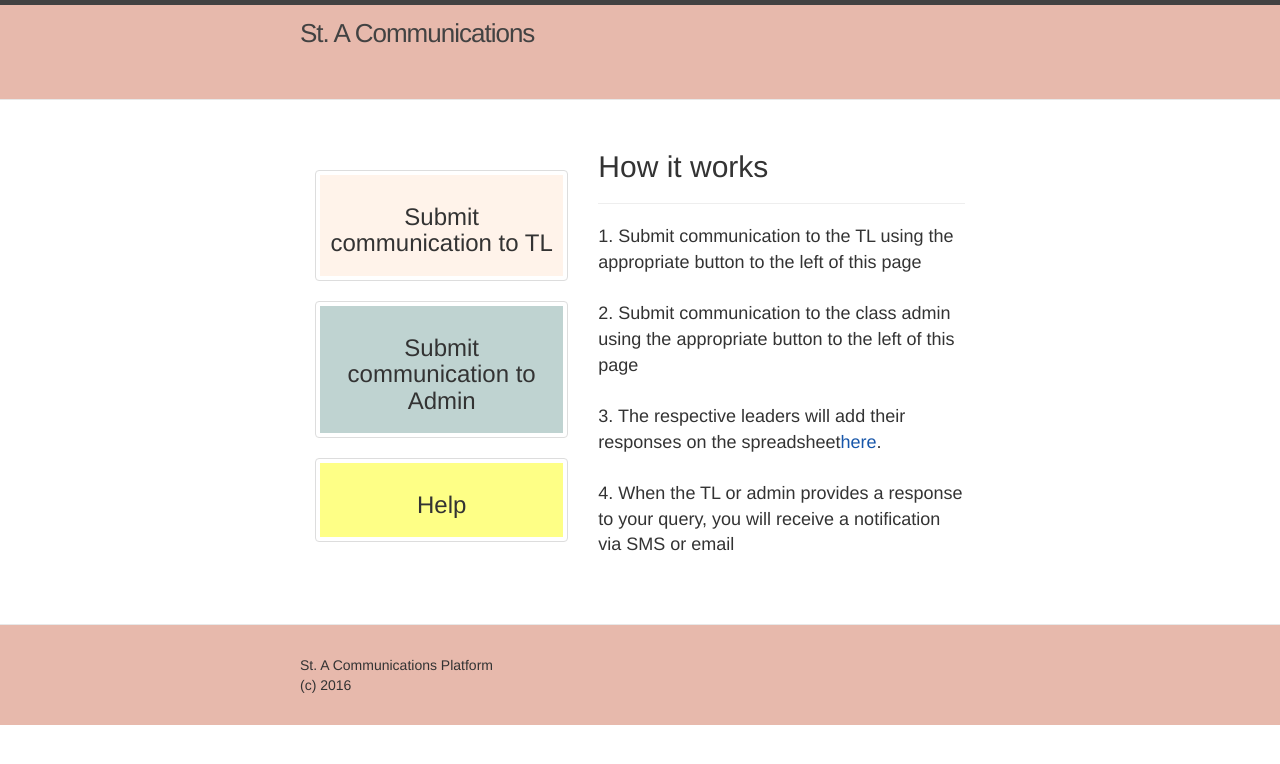
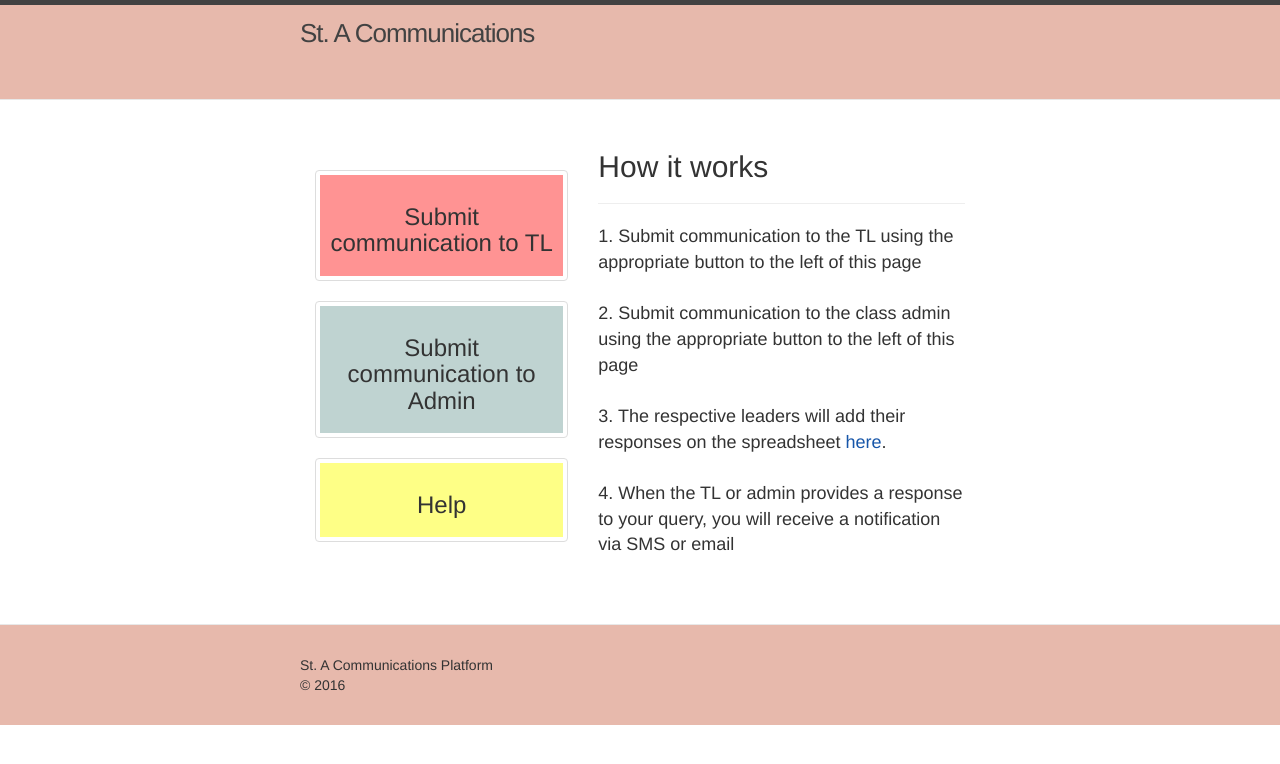
Before and after one commit to andkamau/stacomms, a Jekyll site: the page built from website/index.html, in a window 1280 px wide. Shown: the top 764 px of the page. Built offline with Jekyll 4.4.1, drawn with Linux system fonts in a browser that asks for light colours.

Commit message:
Updated cosmetic changes

```diff
--- a/website/_includes/footer.html
+++ b/website/_includes/footer.html
@@ -3,7 +3,7 @@
   <div class="wrapper">
     <div class="row">
           <div class="col-sm-12">St. A Communications Platform</div>
-          <div class="col-sm-12">(c) 2016</div>
+          <div class="col-sm-12">© 2016</div>
     </div>
   </div>
 
--- a/website/index.html
+++ b/website/index.html
@@ -10,7 +10,7 @@ layout: default
 
       <div class="col-sm-12 col-xs-12">
         <a href="{{ site.form_one_url }}" class="thumbnail">
-          <div class="caption" style="background-color: #fff3ea; text-align: center;">
+          <div class="caption" style="background-color: #ff9393; text-align: center;">
             <h3>Submit communication to TL</h3>
           </div>
         </a>
@@ -48,7 +48,7 @@ layout: default
         <br><br>
         2. Submit communication to the class admin using the appropriate button to the left of this page
         <br><br>
-        3. The respective leaders will add their responses on the spreadsheet<a href="{{ site.responses_url }}" target="_blank">here</a>.
+        3. The respective leaders will add their responses on the spreadsheet <a href="{{ site.responses_url }}" target="_blank">here</a>.
         <br><br>
         4. When the TL or admin provides a response to your query, you will receive a notification via SMS or email
         <br><br>
```
Also changed, not shown: 7 other files.
